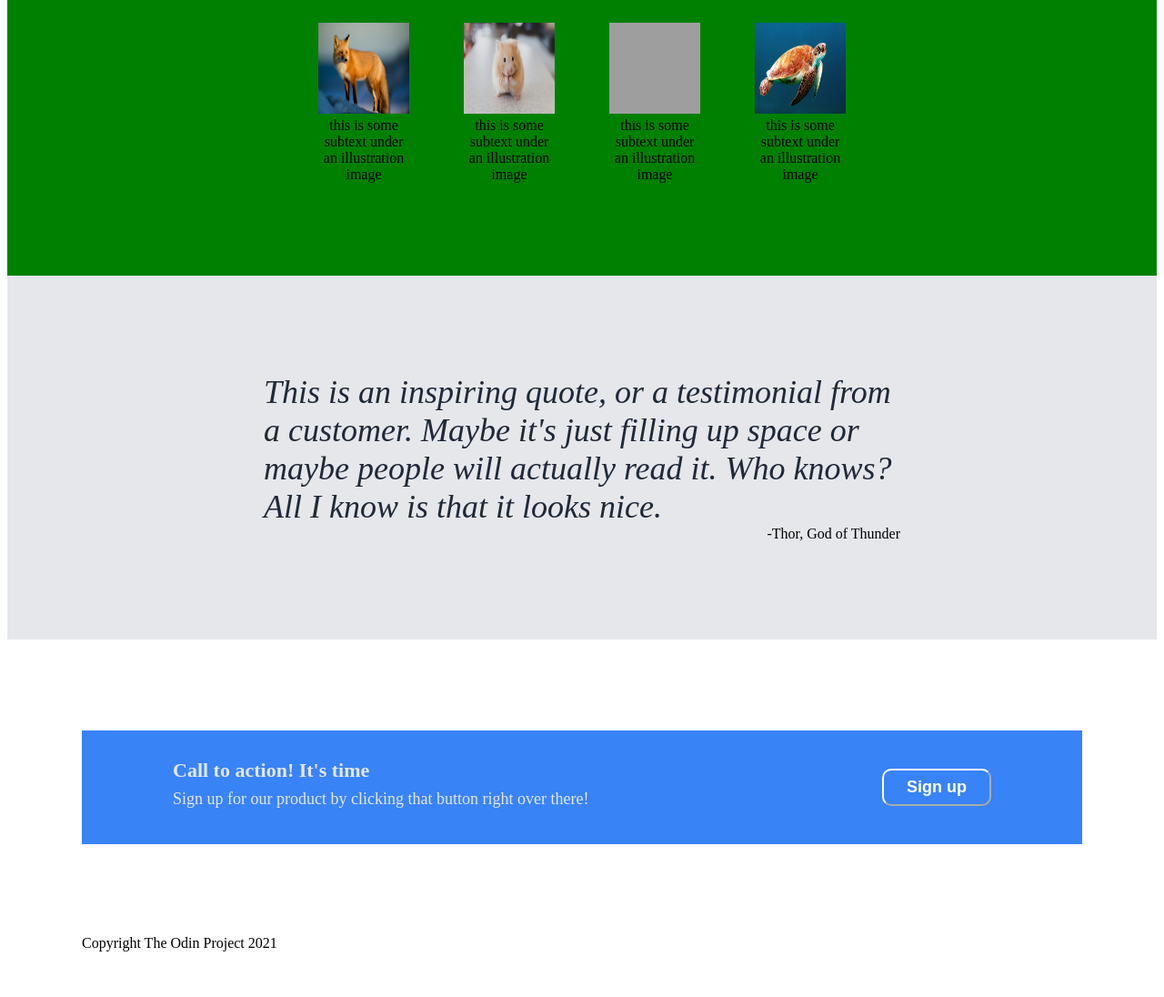
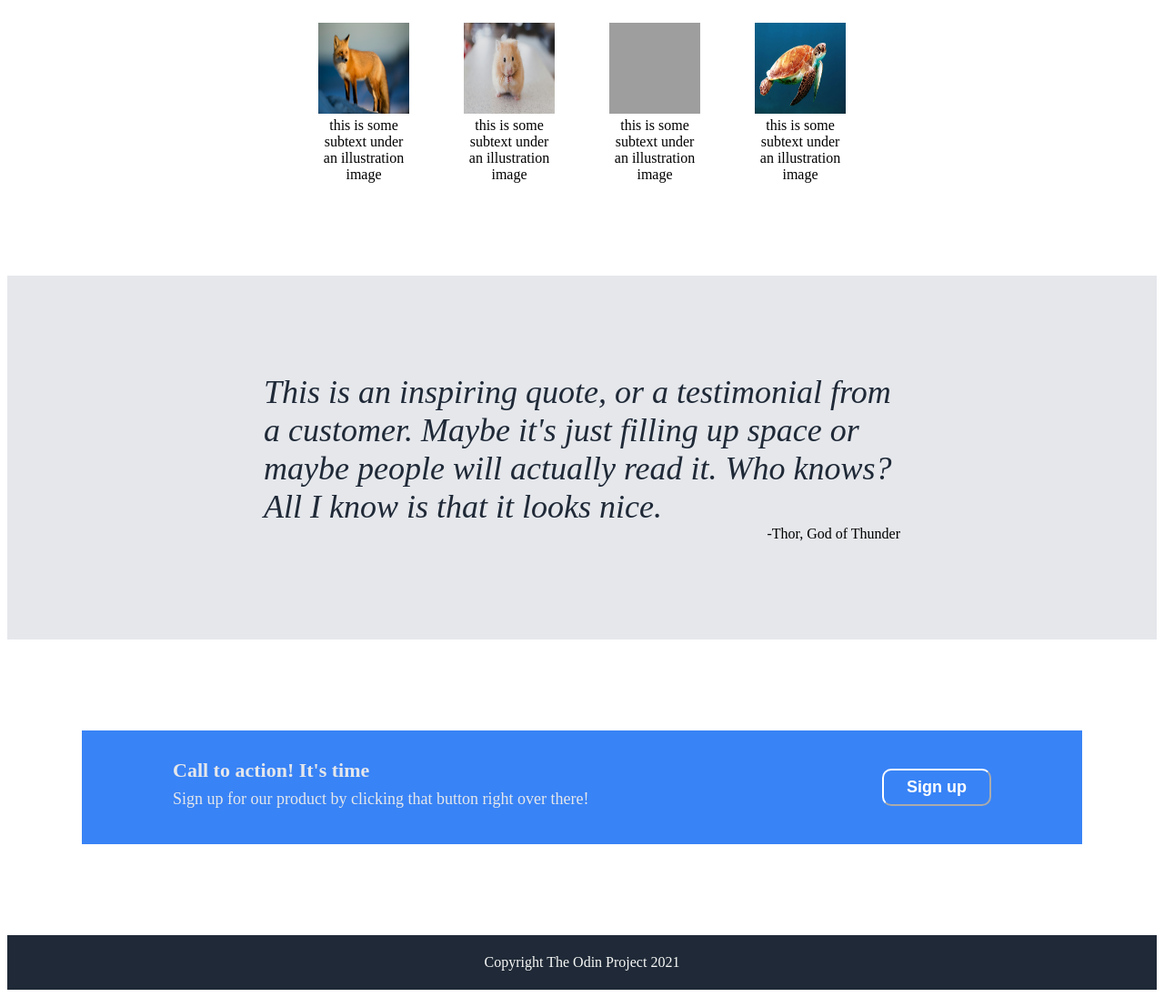
Before and after one commit to Flyfly01/landing-page, a plain HTML site: page index.html in a window 1280 px wide. Shown: the part 658-1754 px from the top of the page at 91% size. Before the commit the page ends 1712 px from the top, so only its background shows below. Drawn offline with Linux system fonts and the light colour scheme; grey boxes are pictures that could not be loaded.

Commit message:
Apply css changes for header section

```diff
--- a/styles.css
+++ b/styles.css
@@ -111,7 +111,7 @@ h2 {
 /* Text was justified left under the images. We need to center text in the ENTIRE body class */
 .body {
   text-align: center;
-  background-color: green;
+  background-color: white;
   height: 400px;
 }
 
@@ -179,3 +179,21 @@ h4 {
 .actiontext {
   margin-left: 100px;
 }
+
+/* MOVING ONTO 6TH SECTION */
+
+.footer {
+  background-color: #1f2937;
+  height: 60px;
+}
+
+.footer .container {
+  display: flex;
+  justify-content: center;
+  align-items: center;
+  height: 100%;
+}
+
+.endtext {
+  color: #f9faf8;
+}
```
